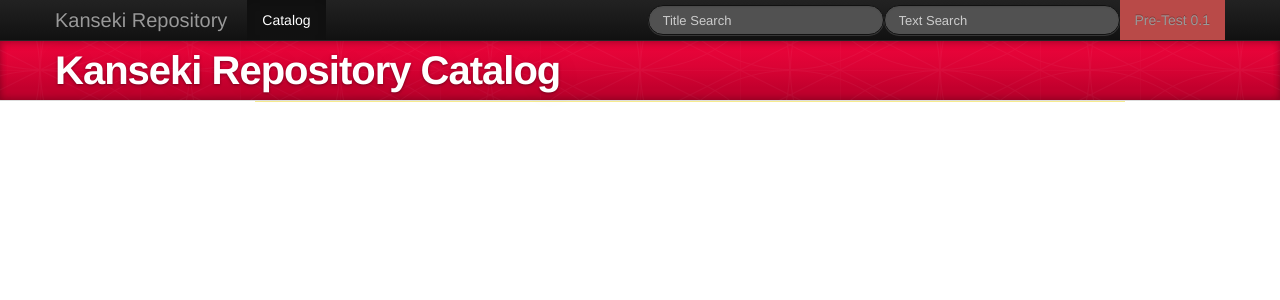
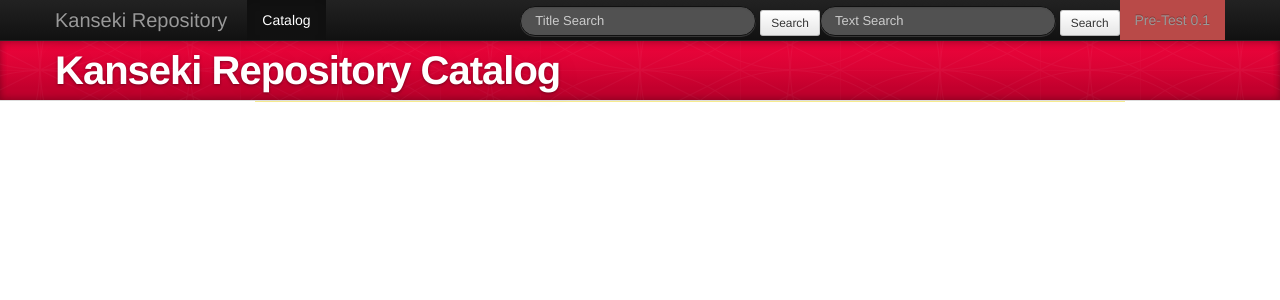
Before and after one commit to mandoku/mdweb, a Flask app: page /catalog in a window 1280 px wide. Shown: the top 300 px of the page. Run offline with Flask 3, Linux system fonts and the light colour scheme; data comes from the database, SQL or seed files in the repository; data that the repository does not hold is empty; some libraries are stand-ins or nearby versions.

Commit message:
Fix title-search/catalog 500s and add nav search buttons
- titlesearch view: emit "TXTID TITLE" strings (template splits on
  whitespace), matching the existing titles.html shape.
- catalog: show 4-char collection prefixes at the top level and
  drill down into texts when ?coll= is set; pass pagination=None
  and guard the pagination block so the page renders for >20 rows.
- texttop: open <TXTID4>/<TXTID8>/Readme.org instead of the
  per-id <TXTID8>.org filename.
- laybase nav: add submit buttons to the text/title search forms
  and give the two query inputs distinct ids.

Co-Authored-By: Claude Opus 4.7 <noreply@anthropic.com>

```diff
--- a/app/main/views.py
+++ b/app/main/views.py
@@ -63,7 +63,7 @@ def showcoll(coll, edition=None, fac=False):
 @main.route('/text/<id>/', methods=['GET',])
 def texttop(id=0, coll=None, seq=0):
     ct = {'toc' : [], 'id' : id}
-    filename = "%s/%s/%s.org" % (id[0:4], id[0:8], id)
+    filename = "%s/%s/Readme.org" % (id[0:4], id[0:8])
     datei = "%s/%s" % (current_app.config['TXTDIR'], filename)
     try:
         datei = "%s/%s" % (current_app.config['TXTDIR'], filename)
@@ -158,22 +158,23 @@ def searchdic():
 @main.route('/catalog', methods=['GET',])
 def catalog():
     coll = request.values.get('coll', '')
-    subcoll = request.values.get('subcoll', '')
     db = lib.get_db()
-    if not coll and not subcoll:
+    if not coll:
         rows = db.execute(
-            "SELECT txtid, title, dynasty, collection, raw_json"
-            " FROM metadata ORDER BY txtid"
+            "SELECT substr(txtid,1,4) AS prefix, COUNT(*) AS n"
+            " FROM metadata GROUP BY prefix ORDER BY prefix"
         ).fetchall()
+        cat = [{'ID': r['prefix'], 'TITLE': f"{r['prefix']} ({r['n']})",
+                'TYPE': 'collection'} for r in rows]
     else:
         rows = db.execute(
-            "SELECT txtid, title, dynasty, collection, raw_json"
-            " FROM metadata WHERE txtid LIKE ? ORDER BY txtid",
+            "SELECT txtid FROM metadata WHERE txtid LIKE ? ORDER BY txtid",
             (coll + '%',),
         ).fetchall()
-    cat = [lib.get_meta(r['txtid']) for r in rows]
+        cat = [lib.get_meta(r['txtid']) for r in rows]
     return render_template('catalog.html', cat=cat,
-                           sr={'total': len(cat), 'coll': coll})
+                           sr={'total': len(cat), 'coll': coll},
+                           pagination=None)
 
 @main.route('/titlesearch', methods=['GET',])
 def titlesearch(count=20, page=1):
@@ -190,7 +191,7 @@ def titlesearch(count=20, page=1):
     if total == 0:
         return render_template("error_page.html",
                                description="Title search for %s: Nothing found" % (key), key=key)
-    tits = [(txtid, title, lib.get_meta(txtid)) for (txtid, title) in rows]
+    tits = [f"{txtid} {title}" for (txtid, title) in rows]
     p = lib.Pagination(key, page, count, total, tits)
     return render_template('titles.html',
                            sr={'list': p.items, 'total': total}, key=key,
--- a/app/templates/catalog.html
+++ b/app/templates/catalog.html
@@ -39,7 +39,7 @@
     </table>
   </div>
 </div>
-{% if sr.total > 20 %}
+{% if pagination and sr.total > 20 %}
 <div class="pagination">
     {{ macros.pagination_widget(pagination, '.searchtext', query=key, filter=filter, count=count) }}
 </div>
--- a/app/templates/laybase.html
+++ b/app/templates/laybase.html
@@ -34,11 +34,13 @@
         <ul class="nav pull-right">
 	<li class="label-important "><a href="{{url_for('main.contact')}}">{{_('Pre-Test 0.1')}}</a></li>
       </ul>
-      <form class="navbar-search pull-right" action="{{url_for('main.searchtext')}}" method="GET">
+      <form class="navbar-search pull-right form-inline" action="{{url_for('main.searchtext')}}" method="GET">
 	<input name="query" id="query" type="text" class="search-query" placeholder="{{_('Text Search')}}">
+	<button type="submit" class="btn btn-small">{{_('Search')}}</button>
       </form>
-      <form class="navbar-search pull-right" action="{{url_for('main.titlesearch')}}" method="GET">
-	<input name="query" id="query" type="text" class="search-query" placeholder="{{_('Title Search')}}">
+      <form class="navbar-search pull-right form-inline" action="{{url_for('main.titlesearch')}}" method="GET">
+	<input name="query" id="query-title" type="text" class="search-query" placeholder="{{_('Title Search')}}">
+	<button type="submit" class="btn btn-small">{{_('Search')}}</button>
       </form>
 
 
```
